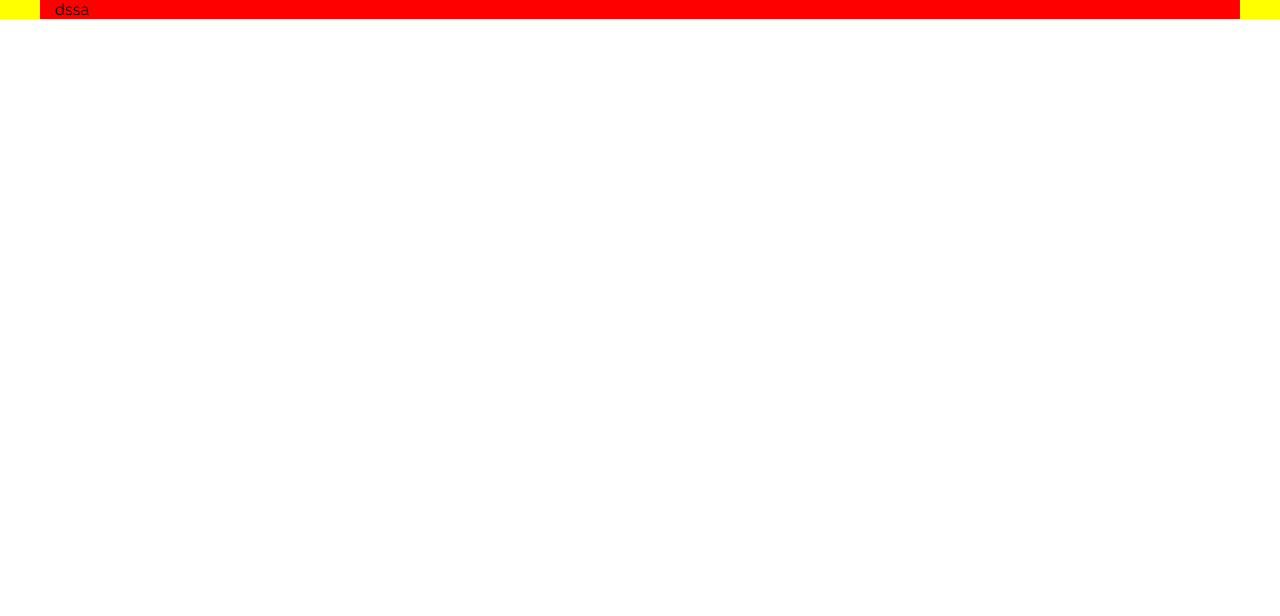
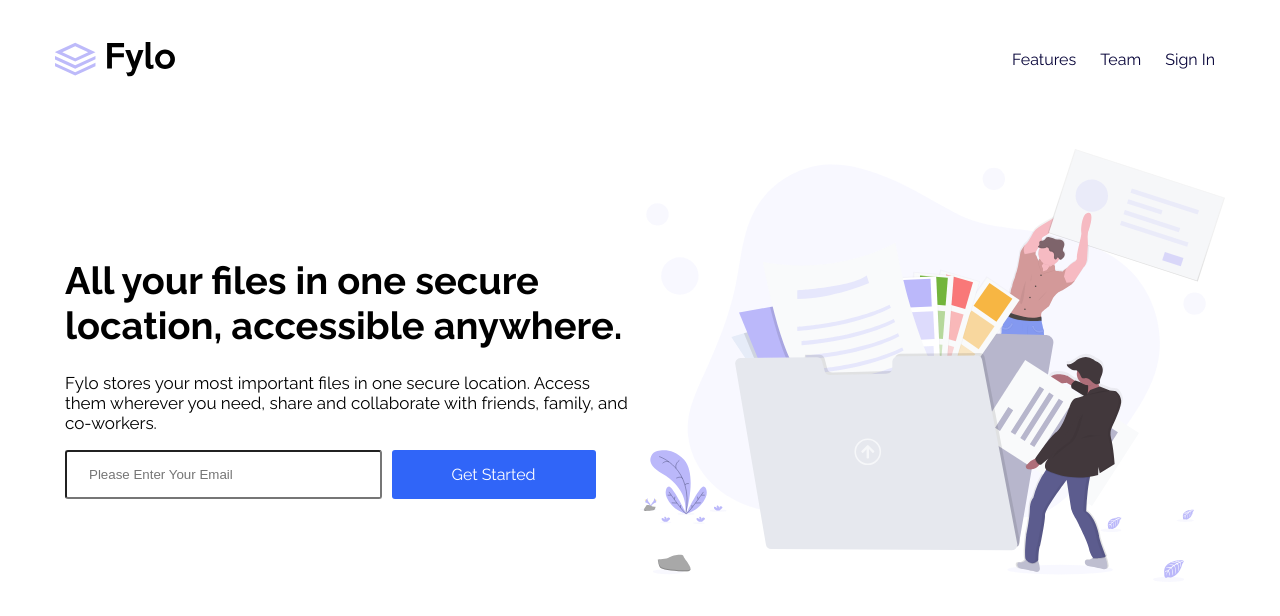
Before and after one commit to HelalAbood/123123, a plain HTML site: page index.html in a window 1280 px wide. Drawn offline with Linux system fonts and the light colour scheme.

Commit message:
Heading and landing

```diff
--- a/css/master.css
+++ b/css/master.css
@@ -8,6 +8,7 @@
 
     --Light-Grayish-Blue: hsl(240, 75%, 98%);
     --Light-Gray: hsl(0, 0%, 75%);
+    --mainpad: 30px
 }
 body {
     margin: 0;
@@ -15,15 +16,13 @@ body {
     font-family: 'Raleway', sans-serif;
 }
 .container {
-    /* width: 600px; */
-    background-color: red;
     margin-left: auto;
     margin-right: auto;
     padding-left: 15px;
     padding-right: 15px;
 }
-.parent {
-    background-color: yellow;
+a {
+    text-decoration: none;
 }
 @media (min-width: 790px) {
     .container {
@@ -40,3 +39,124 @@ body {
         width: 1170px;
     }
 }
+header {
+    padding-top: 40px;
+    padding-bottom: 40px;
+}
+header .container {
+    display: flex;
+    align-items: center;
+    justify-content: space-between;
+}
+header .container img {
+    max-width: 120px;
+}
+header .container nav {
+    padding: 10px;
+}
+header .container nav a {
+    padding-left: 20px;
+    color: var(--Very-Dark-Blue);
+}
+@media (max-width: 676px) {
+    header .container nav a {
+        padding: 5px;
+        margin-right: -5px;
+    }
+}
+header .container nav a:hover{
+    color: var(--Desaturated-Blue);
+}
+main .container {
+    display: flex;
+    align-items: center;
+}
+@media (max-width: 676px) {
+    main .container {
+        flex-direction: column-reverse;
+    }
+}
+main {
+    padding-top: var(--mainpad);
+    padding-bottom: var(--mainpad);
+}
+main .container img {
+    max-width: 50%;
+}
+main .container .info {
+    padding: 10px;
+}
+main .container .info h1 {
+    font-weight: 700;
+    font-size: 38px;
+}
+main .container .info p {
+    font-size: 17px;
+}
+@media (max-width: 676px) {
+    main .container .info {
+        text-align: center;
+    }
+    main .container .info h1 {
+        font-size: 25px;
+    }
+}
+main .container .info form {
+    padding: 20 5px;
+    display: flex;
+    position: relative;
+}
+main .container .info form input {
+    width: 50%;
+    padding: 15px;
+    border-radius: 3px;
+
+}
+main .container .info form input::placeholder {
+    padding-left: 7px;
+}
+main .container .info form input:focus {
+    border: 2px solid rgba(255, 0, 0, 0.392);
+    outline: none;
+}
+main .container .info form input:focus::placeholder {
+    color: rgba(255, 0, 0, 0.392);
+    opacity: 0.7;
+}
+main .container .info form p.check{
+    position: absolute;
+    color: rgba(255, 0, 0, 0.619);
+    left: 0;
+    bottom: 0px;
+    z-index: -1;
+    transition: 0.2s;
+}
+main .container .info input:focus-within + p.check {
+    bottom: -45px;
+}
+main .container .info form a {
+    margin-left: 10px;
+    background-color: var(--Bright-Blue);
+    padding: 15px 60px;
+    color: white;
+    font-weight: 400;
+    border-radius: 3px;
+}
+main .container .info form a:hover {
+    background-color: hsla(224, 93%, 58%, 0.8);
+}
+@media (max-width: 676px) {
+    main .container .info form {
+        flex-direction: column;
+        padding: 0;
+    }
+    main .container .info form input {
+        width: 100%;
+        margin-bottom: 20px;
+        padding: 15px 0;
+    }
+    main .container .info form a {
+        margin-left: 0px;
+        padding: 15px 0;
+    }
+}
--- a/index.html
+++ b/index.html
@@ -11,10 +11,32 @@
     <title>fylo-landing-page-master</title>
 </head>
 <body>
-    <div class="parent">
+    <header>
         <div class="container">
-                dssa
+            <img src="imgs/logo.svg" alt="LogoPic">
+            <nav>
+                <a href="#features">Features</a>
+                <a href="#team">Team</a>
+                <a href="#sign-in">Sign In</a>
+            </nav>
         </div>
-    </div>
+    </header>
+    <main>
+        <div class="container">
+            <div class="info">
+                <h1>All your files in one secure location, accessible anywhere.</h1>
+                <p>Fylo stores your most important files in one secure location.
+                    Access them wherever you need, share and collaborate with friends,
+                    family, and co-workers.</p>
+                <form action="">
+                    <input type="email" placeholder="Please Enter Your Email">
+                    <p class="check">Please Check Your Email</p>
+                    <a href="#">Get Started</a>
+
+                </form>
+            </div>
+            <img src="imgs/illustration-1.svg" alt="illustrationPic">
+        </div>
+    </main>
 </body>
 </html>
```
